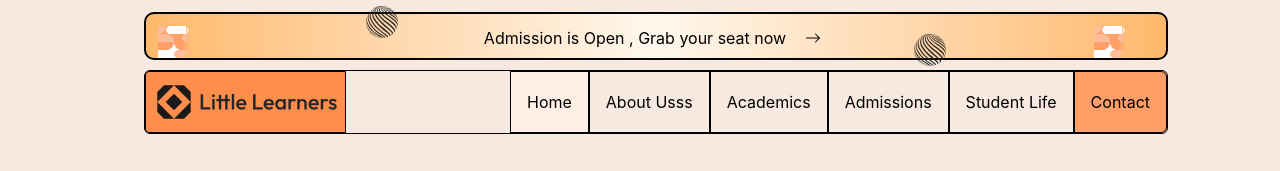
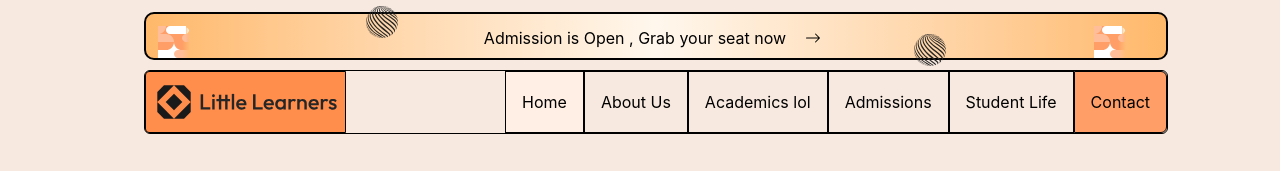
Before and after one commit to Yassine-Belbaz/First-repository, a website: page index.html in a window 1280 px wide. Shown: the top 171 px of the page. Drawn offline with nearby package versions, Linux system fonts and the light colour scheme.

Commit message:
changer the academics

```diff
--- a/index.html
+++ b/index.html
@@ -31,8 +31,8 @@
             </div>
             <nav class="flex gap-0">
                 <a href="./index.html" class="border py-4.5 px-4 bg-(--orange-95) ">Home</a>
-                <a href="" class="border py-4.5 px-4">About Usss</a>
-                <a href="" class="border py-4.5 px-4">Academics</a>
+                <a href="" class="border py-4.5 px-4">About Us</a>
+                <a href="" class="border py-4.5 px-4">Academics lol</a>
                 <a href="" class="border py-4.5 px-4">Admissions</a>
                 <a href="" class="border py-4.5 px-4">Student Life</a>
                 <a href="" class="border rounded-r-md py-4.5 px-4 bg-(--orange-70)">Contact</a>
```
